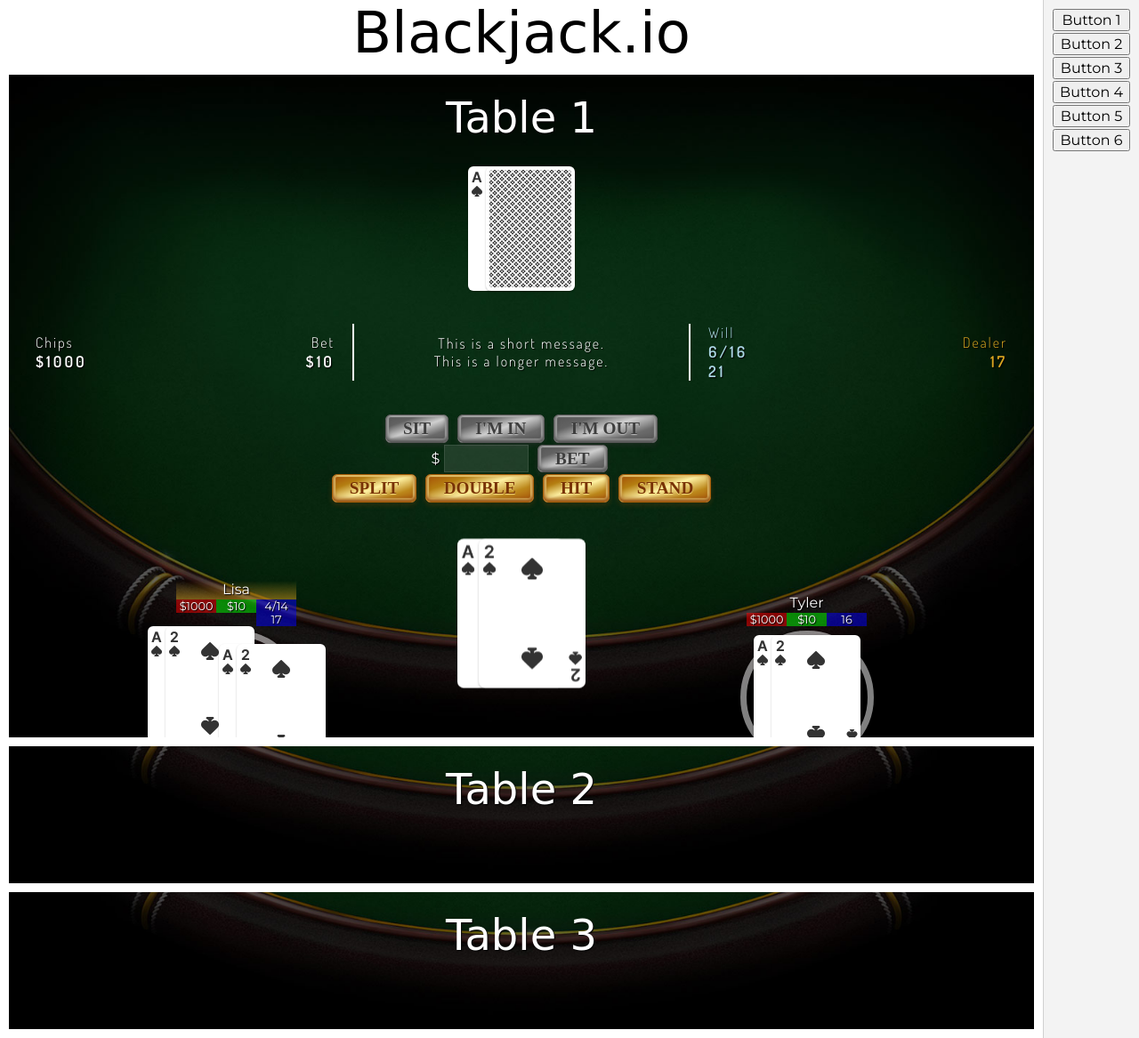
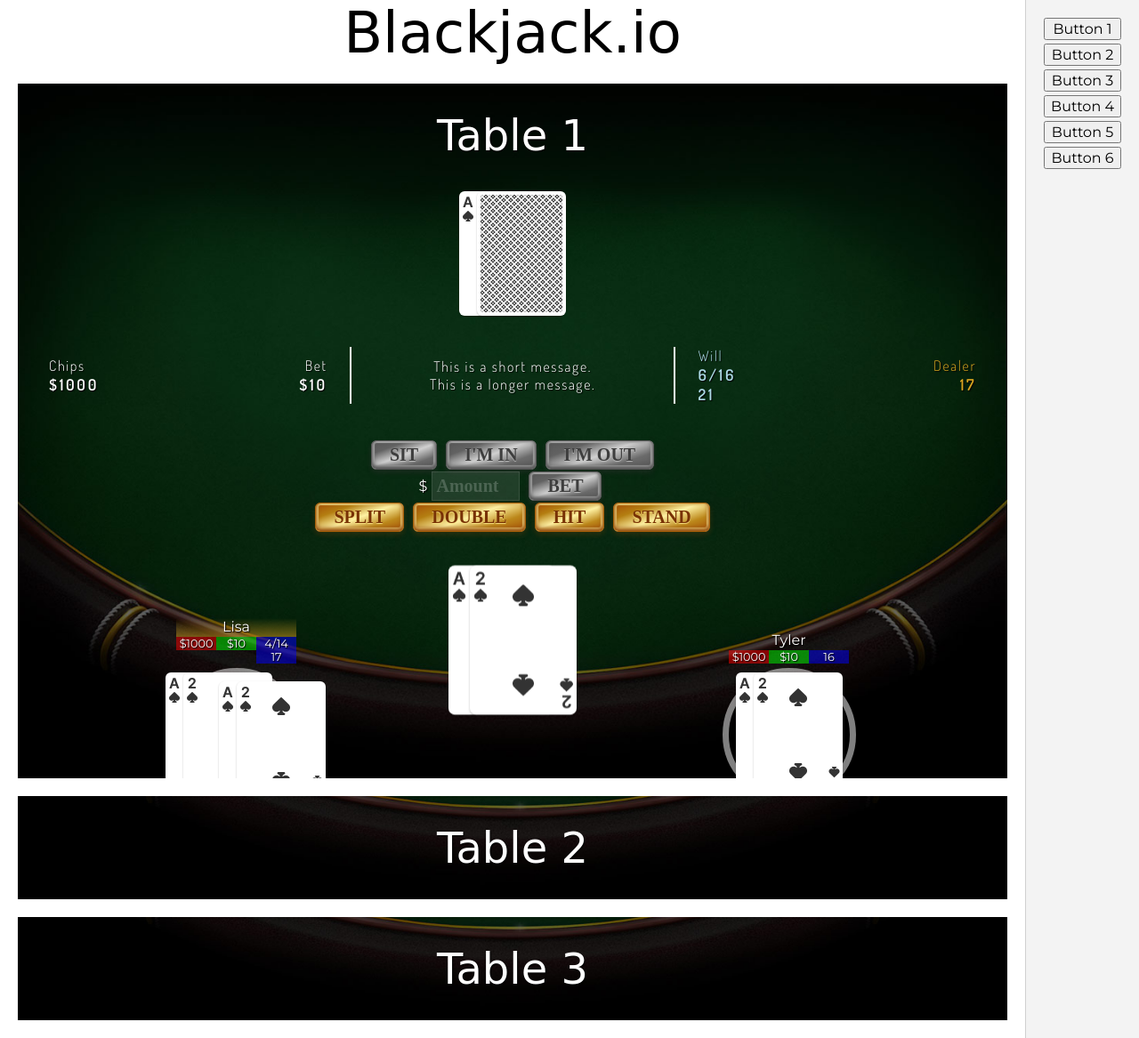
Before and after one commit to billyzkid/blackjack-ui, a PHP site: page / in a window 1280 px wide. Shown: the whole page at 89% size. Run offline with PHP 8.4, Linux system fonts and the light colour scheme; some web fonts are replaced.

Commit message:
Convert px to em

```diff
--- a/main.css
+++ b/main.css
@@ -37,17 +37,17 @@ button {
 
 #table-container {
     display: grid;
-    grid-gap: 10px;
+    grid-gap: 1.25em;
     grid-auto-flow: row;
     flex-grow: 1;
-    padding: 10px;
+    padding: 1.25em;
 }
 
 #debug-container {
     display: flex;
     flex-direction: column;
-    gap: 2px;
-    padding: 10px;
+    gap: 0.25em;
+    padding: 1.25em;
     border-left: 1px solid #d0d0d0;
     background-color: #f3f3f3;
     overflow: auto;
@@ -65,7 +65,7 @@ button {
     background-size: cover;
     background-position: bottom;
     background-repeat: no-repeat;
-    padding: 10px;
+    padding: 0.625em;
     overflow: hidden;
 }
 
@@ -73,7 +73,7 @@ button {
     font-family: 'Monsieur La Doulaise', cursive;
     font-size: 3em;
     text-align: center;
-    margin: 10px 0 0;
+    margin: 0.416667em 0;
 }
 
 .table p {
@@ -96,7 +96,12 @@ button {
 }
 
 .table input::placeholder {
-    visibility: hidden;
+    color: rgba(255,255,255,0.2);
+    text-shadow: none;
+}
+
+.table input[type=number]::-webkit-inner-spin-button {
+    cursor: pointer;
 }
 
 .table button {
@@ -153,8 +158,8 @@ button {
 
 .input-container input,
 .input-container button {
-    font-size: 1.2em;
-    margin: 1px 5px;
+    font-size: 1.25em;
+    margin: 0.05em 0.25em;
 }
 
 .bet-container::before {
@@ -167,23 +172,23 @@ button {
     width: 100%;
     font-family: 'Dosis', sans-serif;
     font-weight: 300;
-    letter-spacing: 2px;
+    letter-spacing: 0.1em;
 }
 
 .hud-container,
 .input-container,
 .player-container {
-    margin: 10px 0;
+    margin: 1.25em 0;
 }
 
 .dealer-container {
-    margin: 5px 0;
+    margin: 0.625em 0;
 }
 
 .hud-container p:nth-child(2) {
     font-size: 1.1em;
     font-weight: 600;
-    letter-spacing: 3px;
+    letter-spacing: 0.15em;
 }
 
 .money-container,
@@ -213,7 +218,7 @@ button {
 .primary-player-total,
 .dealer-total,
 .message {
-    margin: 0 20px;
+    margin: 0 1.5625em;
 }
 
 .primary-player-chips,
@@ -263,17 +268,17 @@ button {
     justify-content: flex-end;
     align-items: center;
     position: relative;
-    min-width: 150px;
-    /* margin: 0 10px; */
+    min-width: 9.375em;
+    /* margin: 0 0.625em; */
     transition: all 0.25s;
 }
 
 .player {
-    transform: translate3d(0,50px,0);
+    transform: translate3d(0,3.5em,0);
 }
 
 .player.primary {
-    transform: translate3d(0,-50px,0) scale3d(1.2,1.2,1.2);
+    transform: translate3d(0,-3.5em,0) scale3d(1.2,1.2,1.2);
 }
 
 .input-container {
@@ -287,9 +292,9 @@ button {
 
 .seat {
     position: absolute;
-    width: 150px;
-    height: 150px;
-    border: 7px solid rgba(255,255,255,0.5);
+    width: 9.375em;
+    height: 9.375em;
+    border: 0.4375em solid rgba(255,255,255,0.5);
     border-radius: 50%;
     box-sizing: border-box;
 }
@@ -300,27 +305,27 @@ button {
     display: flex;
     flex-direction: row;
     justify-content: center;
-    height: 150px;
+    height: 9.375em;
     transition: all 0.25s;
 }
 
 .split-hand:nth-child(1) {
-    transform: translate3d(-20px,-10px,0);
+    transform: translate3d(-1.25em,-0.625,0);
 }
 
 .split-hand:nth-child(2) {
-    transform: translate3d(20px,10px,0);
+    transform: translate3d(1.25em,0.625em,0);
 }
 
 .card {
-    width: 100px;
-    height: 140px;
-    margin: 5px -40px;
+    width: 6.25em;
+    height: 8.75em;
+    margin: 0.3125em -2.5em;
     background-color: white;
     background-position: 50% 50%;
     background-repeat: no-repeat;
     background-size: contain;
-    border-radius: 6px;
+    border-radius: 0.375em;
     box-shadow: 0 1px 2px rgba(0,0,0,0.25);
 }
 
@@ -349,7 +354,7 @@ button {
     position: relative;
     width: 90%;
     text-align: center;
-    margin-bottom: 5px;
+    margin-bottom: 0.3125em;
 }
 
 .player-name {
```
